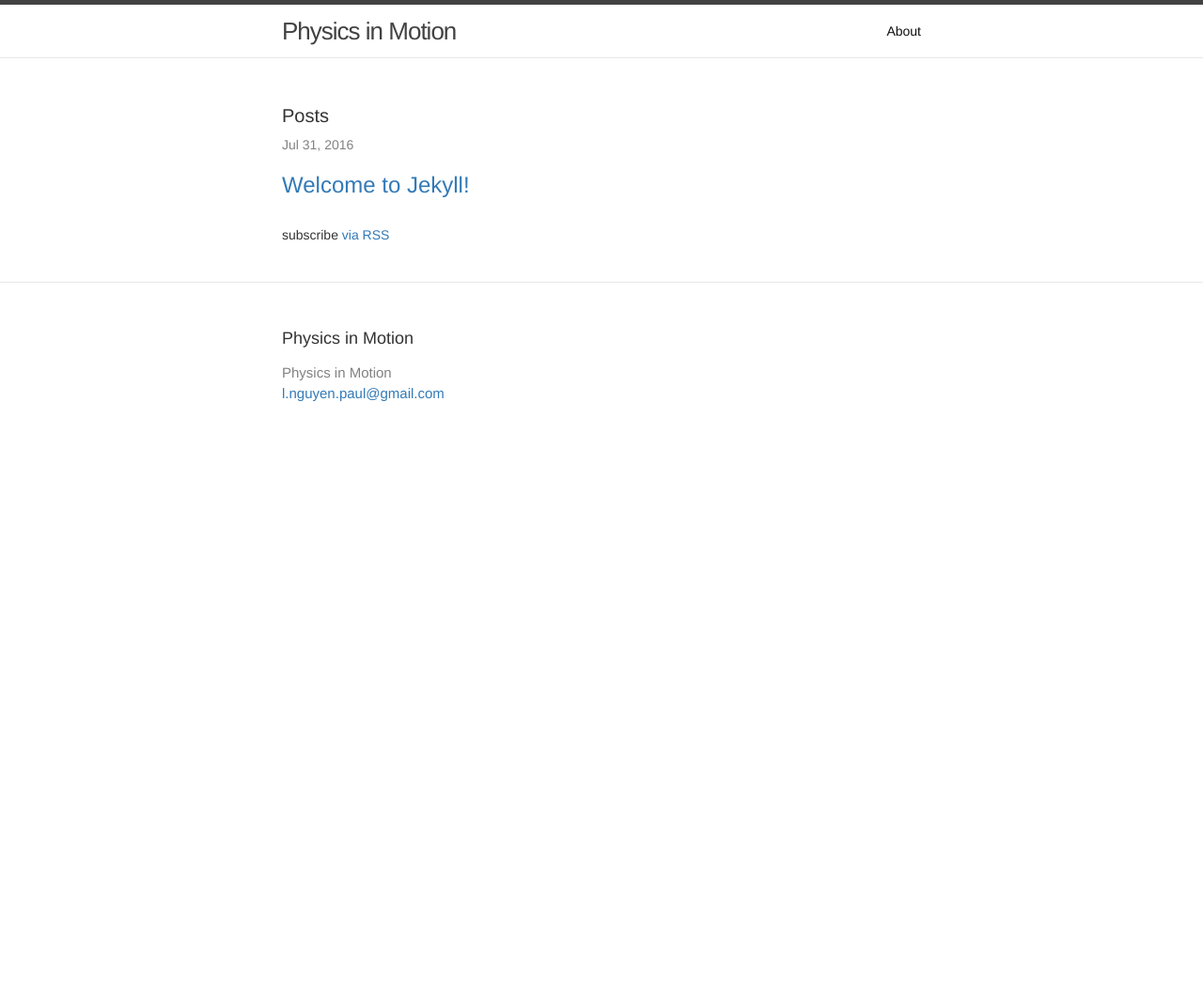
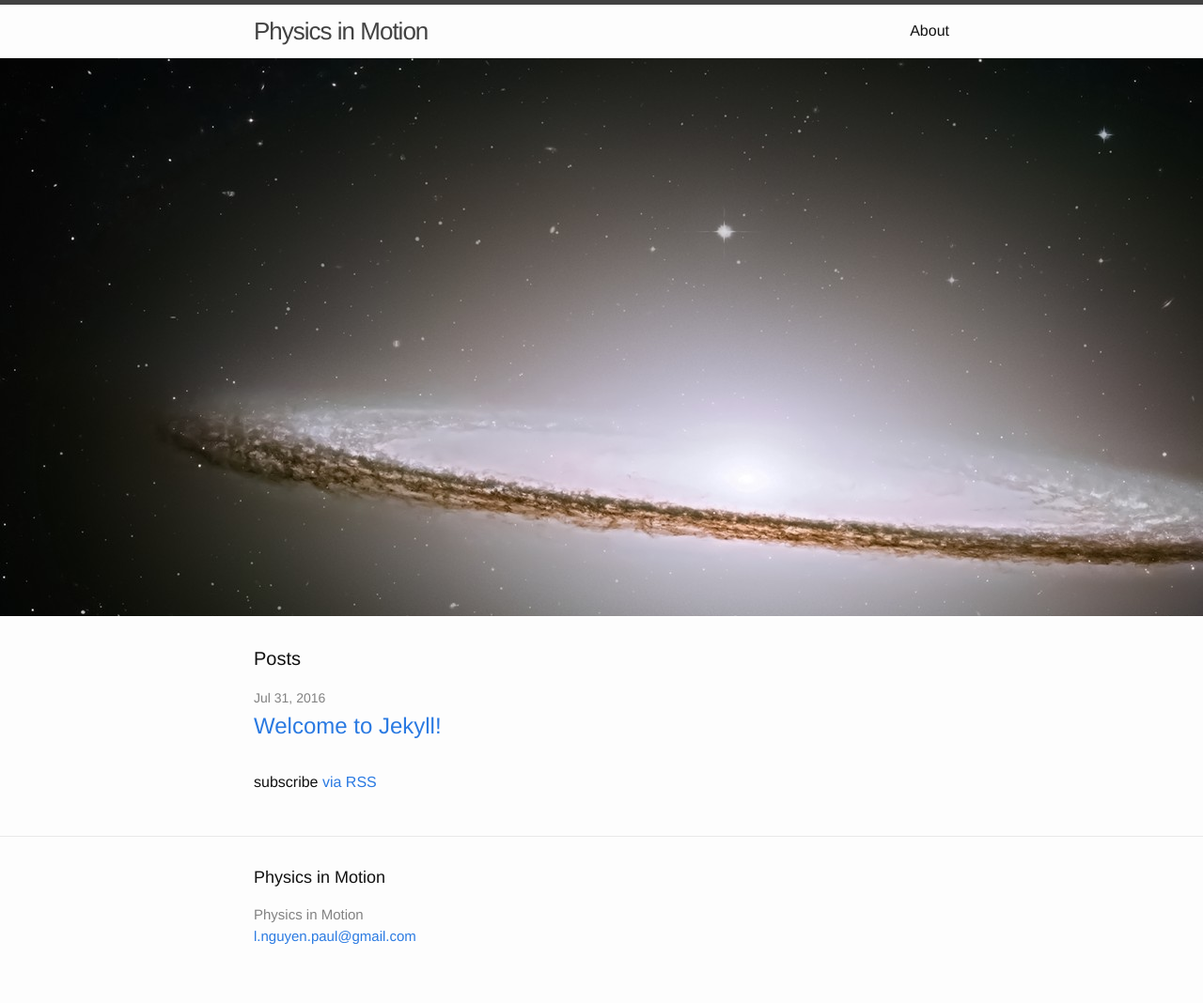
Before and after one commit to LeNPaul/physics-in-motion-old, a Jekyll site: the page built from index.html, in a window 1280 px wide. Shown: the whole page at 94% size. Built offline with Jekyll 4.4.1, drawn with Linux system fonts in a browser that asks for light colours; before the commit the page ends 900 px from its top, so only the background shows below that.

Commit message:
Update site

```diff
--- a/_config.yml
+++ b/_config.yml
@@ -2,7 +2,7 @@ title:             Physics in Motion
 email:             l.nguyen.paul@gmail.com
 description:
 baseurl:           "/physics-in-motion"
-url:               "https://lenpaul.github.io" # the base hostname & protocol for your site
+url:               "https://lenpaul.github.io"
 twitter:           "paululele"
 github:            "lenpaul"
 
--- a/_includes/head.html
+++ b/_includes/head.html
@@ -7,7 +7,7 @@
   <meta name="description" content="{% if page.excerpt %}{{ page.excerpt | strip_html | strip_newlines | truncate: 160 }}{% else %}{{ site.description }}{% endif %}">
 
   <link rel="stylesheet" href="{{ "/css/main.css" | prepend: site.baseurl }}">
-  <link rel="stylesheet" href="https://maxcdn.bootstrapcdn.com/bootstrap/3.3.7/css/bootstrap.min.css" integrity="sha384-BVYiiSIFeK1dGmJRAkycuHAHRg32OmUcww7on3RYdg4Va+PmSTsz/K68vbdEjh4u" crossorigin="anonymous">
+  <link rel="stylesheet" href="https://fonts.googleapis.com/css?family=Oswald">
   <link rel="canonical" href="{{ page.url | replace:'index.html','' | prepend: site.baseurl | prepend: site.url }}">
   <link rel="alternate" type="application/rss+xml" title="{{ site.title }}" href="{{ "/feed.xml" | prepend: site.baseurl | prepend: site.url }}">
 </head>
--- a/_includes/icon-github.html
+++ /dev/null
@@ -1 +0,0 @@
-<a href="https://github.com/{{ include.username }}"><span class="icon icon--github">{% include icon-github.svg %}</span><span class="username">{{ include.username }}</span></a>
--- a/_includes/icon-twitter.html
+++ /dev/null
@@ -1 +0,0 @@
-<a href="https://twitter.com/{{ include.username }}"><span class="icon icon--twitter">{% include icon-twitter.svg %}</span><span class="username">{{ include.username }}</span></a>
--- /dev/null
+++ b/_includes/splash-page.html
@@ -0,0 +1,2 @@
+<div style="background-image:url({{ site.url }}/images/hubble.jpg);height: 66vh;">
+</div>
--- a/_layouts/default.html
+++ b/_layouts/default.html
@@ -6,6 +6,8 @@
   <body>
 
     {% include header.html %}
+
+    {% include splash-page.html %}
 
     <div class="page-content">
       <div class="wrapper">
```
Also changed, not shown: _includes/icon-github.svg (deleted), _includes/icon-twitter.svg (deleted), images/home.jpg (added), images/home1.jpg (added), images/hubble.jpg (added).
